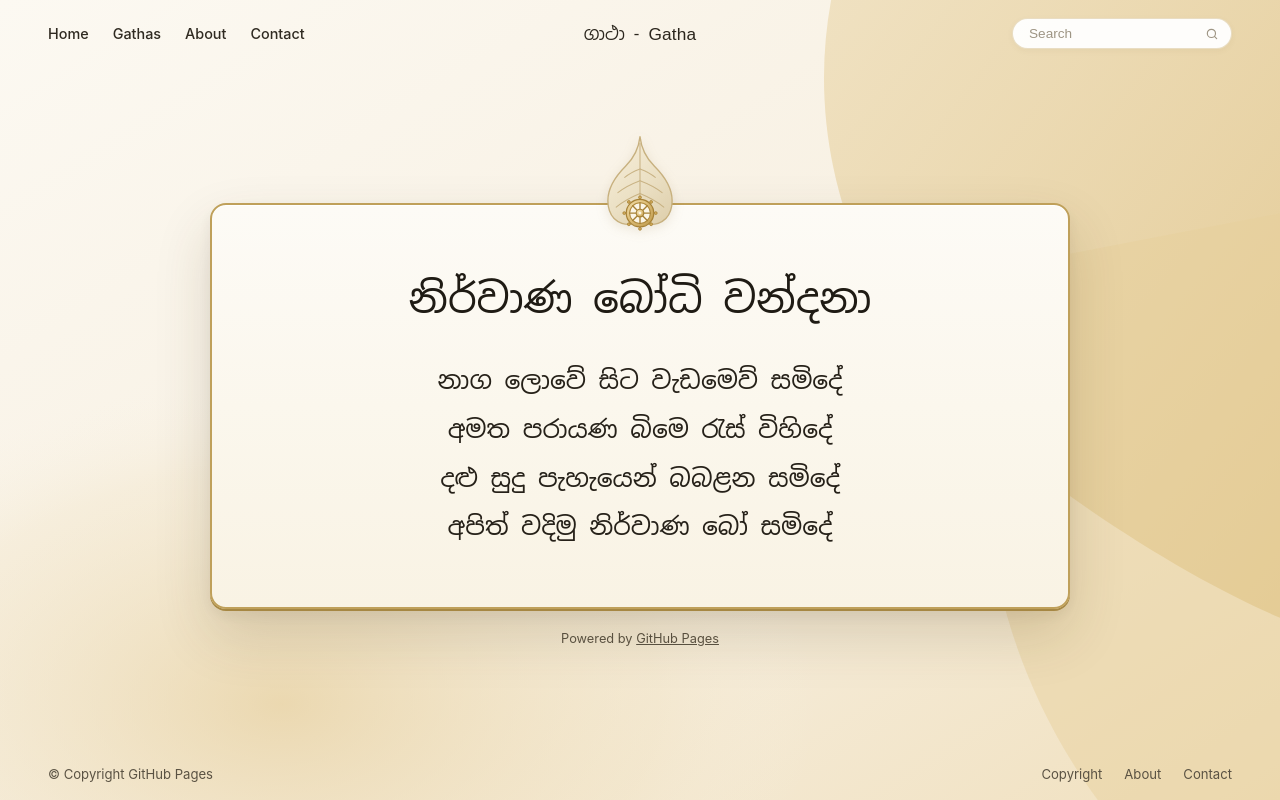
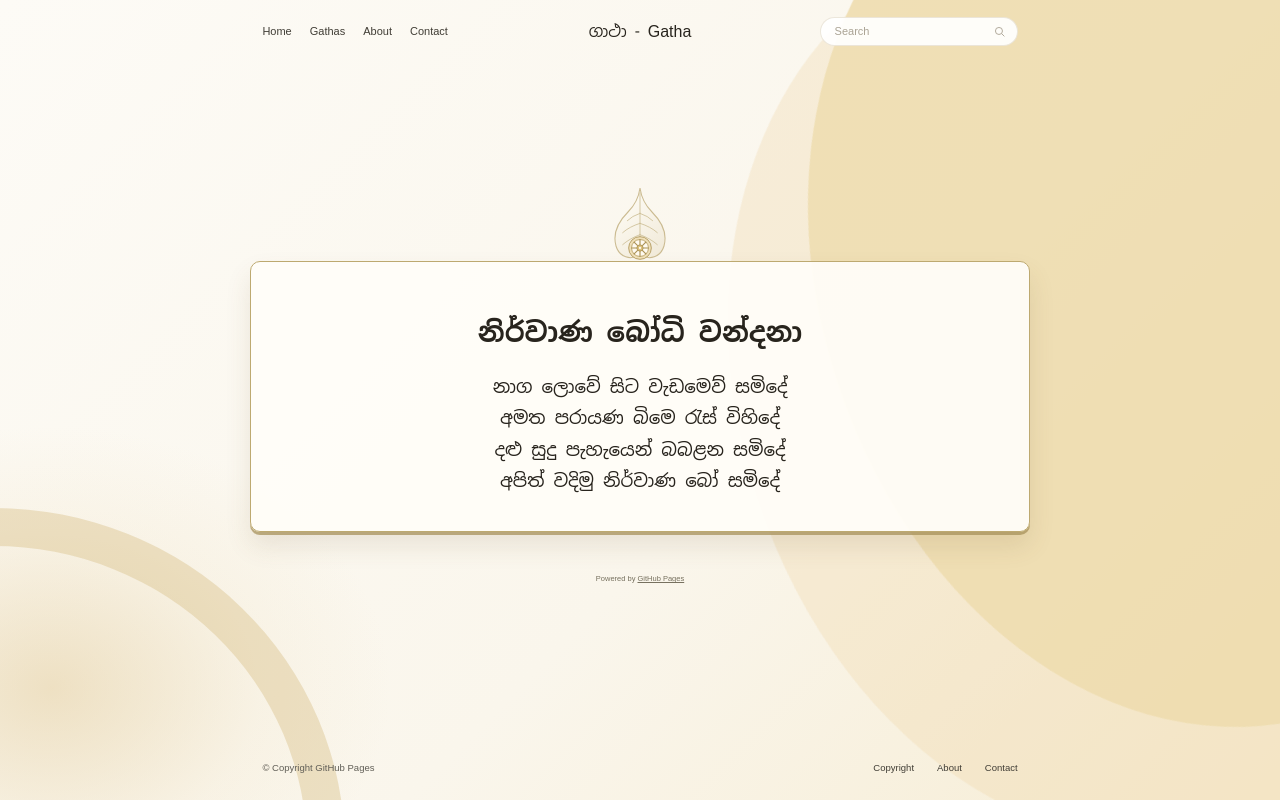
Before and after one commit to yashanthahark-bit/nirwana-bodhi-wandana, a plain HTML site: page index.html in a window 1280 px wide. Drawn offline with Linux system fonts and the light colour scheme.

Commit message:
Update index.html to match the reference web page design

```diff
--- a/index.html
+++ b/index.html
@@ -6,287 +6,275 @@
   <title>ගාථා - Gatha</title>
   <link rel="preconnect" href="https://fonts.googleapis.com" />
   <link rel="preconnect" href="https://fonts.gstatic.com" crossorigin />
-  <link
-    href="https://fonts.googleapis.com/css2?family=Noto+Sans+Sinhala:wght@400;500;600;700&display=swap"
-    rel="stylesheet"
-  />
+  <link href="https://fonts.googleapis.com/css2?family=Noto+Sans+Sinhala:wght@400;500;600&display=swap" rel="stylesheet" />
   <style>
     :root {
-      --bg-base: #fbf7ee;
-      --border-gold: #bfa05a;
-      --border-gold-dark: #a68743;
-      --text-primary: #221e17;
-      --text-secondary: #5a5243;
+      --ink: #28241d;
+      --soft-ink: #716957;
+      --gold: #baa56f;
+      --cream: #fffdf8;
     }
 
-    * {
-      box-sizing: border-box;
+    * { box-sizing: border-box; }
+
+    html, body {
       margin: 0;
-      padding: 0;
+      min-width: 320px;
+      min-height: 100%;
     }
 
     body {
-      font-family: "Noto Sans Sinhala", "Iskoola Pota", sans-serif;
       min-height: 100vh;
+      overflow-x: hidden;
       display: flex;
       flex-direction: column;
-      background-color: var(--bg-base);
-      color: var(--text-primary);
-      position: relative;
-      overflow-x: hidden;
+      color: var(--ink);
+      font-family: "Noto Sans Sinhala", "Iskoola Pota", sans-serif;
+      background:
+        radial-gradient(ellipse 34% 42% at 4% 86%, rgba(221, 194, 137, .44) 0%, rgba(239, 225, 194, .22) 48%, transparent 78%),
+        linear-gradient(135deg, #fdfbf6 0%, #faf6ec 58%, #f6ecd3 100%);
     }
 
-    /* Seamless Background Curves matching Prototype */
-    .bg-canvas {
+    body::before,
+    body::after {
+      content: "";
       position: fixed;
-      inset: 0;
-      width: 100%;
-      height: 100%;
       z-index: 0;
       pointer-events: none;
     }
 
-    /* Top Navigation Bar — Seamless over background */
+    body::before {
+      width: 56vw;
+      height: 115vh;
+      right: -20vw;
+      top: -23vh;
+      background: #eddaa9;
+      border-radius: 50% 0 0 58%;
+      transform: rotate(-12deg);
+      opacity: .82;
+      box-shadow: -8vw 12vh 0 rgba(239, 214, 166, .38);
+    }
+
+    body::after {
+      width: 49vw;
+      height: 76vh;
+      left: -28vw;
+      bottom: -49vh;
+      border: 4.8vh solid rgba(214, 187, 126, .54);
+      border-radius: 50%;
+      opacity: .7;
+    }
+
+    header, main, footer { position: relative; z-index: 2; }
+
     header {
-      position: relative;
-      z-index: 10;
+      height: 62px;
       display: grid;
       grid-template-columns: 1fr auto 1fr;
       align-items: center;
-      padding: 18px 48px;
-      background: transparent;
-      font-family: -apple-system, BlinkMacSystemFont, "Segoe UI", Roboto, sans-serif;
-      font-size: 0.9rem;
+      padding: 0 20.5%;
+      font-family: Arial, Helvetica, sans-serif;
     }
 
     nav {
       display: flex;
-      gap: 24px;
+      gap: 18px;
+      white-space: nowrap;
+      font-size: 11px;
     }
 
-    nav a {
+    nav a, .footer-links a {
+      color: #403d35;
       text-decoration: none;
-      color: #2f2a21;
-      font-weight: 500;
-      transition: color 0.2s ease;
     }
 
-    nav a:hover {
-      color: #8c6d2e;
-    }
+    nav a:hover, .footer-links a:hover { color: #8c7338; }
 
     .brand {
       font-family: "Noto Sans Sinhala", sans-serif;
-      font-size: 1.08rem;
+      font-size: 16px;
       font-weight: 500;
-      color: #2b261d;
-      letter-spacing: 0.01em;
+      white-space: nowrap;
     }
 
-    .search-box {
-      display: flex;
-      justify-content: flex-end;
-    }
+    .search-box { display: flex; justify-self: end; }
 
     .search-field {
       position: relative;
-      width: 220px;
+      width: 198px;
     }
 
     .search-field input {
       width: 100%;
-      padding: 7px 36px 7px 16px;
-      border-radius: 999px;
-      border: 1px solid rgba(191, 160, 90, 0.35);
-      background: rgba(255, 255, 255, 0.95);
-      font-size: 0.85rem;
-      color: var(--text-primary);
+      height: 29px;
+      border: 1px solid rgba(171, 151, 105, .23);
+      border-radius: 20px;
+      background: rgba(255, 255, 255, .92);
+      padding: 0 38px 0 14px;
       outline: none;
-      box-shadow: 0 2px 6px rgba(90, 70, 30, 0.05);
+      color: var(--ink);
+      font: 11px Arial, Helvetica, sans-serif;
     }
 
-    .search-field input::placeholder {
-      color: #9e9584;
-    }
+    .search-field input::placeholder { color: #aaa394; }
 
     .search-field svg {
       position: absolute;
-      right: 13px;
-      top: 50%;
-      transform: translateY(-50%);
-      width: 14px;
-      height: 14px;
-      stroke: #9e9584;
+      right: 12px;
+      top: 8px;
+      width: 13px;
+      height: 13px;
       fill: none;
+      stroke: #aaa394;
+      stroke-width: 1.7;
     }
 
-    /* Main Stage */
     main {
-      position: relative;
-      z-index: 5;
       flex: 1;
       display: flex;
       flex-direction: column;
       align-items: center;
       justify-content: center;
-      padding: 36px 24px 44px;
+      padding: 38px 24px 54px;
     }
 
     .card-wrapper {
       position: relative;
-      width: 100%;
-      max-width: 860px;
-      margin-top: 42px;
+      width: min(66.5%, 780px);
+      margin-top: 48px;
     }
 
-    /* Overlapping Bo Leaf & Detailed Dharma Chakra Emblem */
     .bo-emblem {
       position: absolute;
-      top: -72px;
+      width: 80px;
+      height: 94px;
       left: 50%;
+      top: -78px;
       transform: translateX(-50%);
-      z-index: 8;
-      pointer-events: none;
-      filter: drop-shadow(0 3px 6px rgba(135, 108, 52, 0.14));
+      z-index: 4;
     }
 
     .card {
-      width: 100%;
-      background: linear-gradient(180deg, #fdfbf6 0%, #f9f3e4 100%);
-      border: 2px solid var(--border-gold);
-      border-radius: 16px;
-      padding: 66px 48px 56px;
+      min-height: 252px;
+      display: flex;
+      flex-direction: column;
+      justify-content: center;
+      align-items: center;
+      padding: 52px 36px 35px;
+      border: 1.5px solid #bda970;
+      border-radius: 10px;
+      background: rgba(255, 253, 248, .94);
+      box-shadow:
+        0 3px 0 rgba(166, 143, 88, .72),
+        0 14px 26px rgba(104, 82, 42, .12);
       text-align: center;
-      position: relative;
-      box-shadow:
-        0 2px 0 var(--border-gold-dark),
-        0 26px 56px rgba(74, 56, 20, 0.16),
-        0 6px 16px rgba(74, 56, 20, 0.07),
-        inset 0 1px 0 rgba(255, 255, 255, 0.9);
     }
 
     h1 {
-      font-size: clamp(1.75rem, 3.4vw, 2.55rem);
-      font-weight: 500;
-      color: #1f1b14;
-      margin-bottom: 30px;
+      margin: 0 0 20px;
+      font-size: clamp(24px, 2.15vw, 30px);
       line-height: 1.35;
+      font-weight: 600;
     }
 
     .verse p {
-      font-size: clamp(1.2rem, 2.2vw, 1.56rem);
+      margin: 0;
+      font-size: clamp(17px, 1.42vw, 21px);
+      line-height: 1.72;
       font-weight: 400;
-      line-height: 1.95;
-      color: #262119;
     }
 
     .powered {
-      margin-top: 22px;
-      font-family: -apple-system, BlinkMacSystemFont, "Segoe UI", Roboto, sans-serif;
-      font-size: 0.8rem;
-      color: var(--text-secondary);
+      margin: 42px 0 0;
+      color: #77715f;
+      font: 7.5px Arial, Helvetica, sans-serif;
     }
 
     .powered a {
-      color: var(--text-secondary);
+      color: #77715f;
       text-decoration: underline;
     }
 
-    /* Footer — Seamless over background */
     footer {
-      position: relative;
-      z-index: 10;
+      min-height: 50px;
       display: flex;
-      align-items: center;
+      align-items: flex-start;
       justify-content: space-between;
-      padding: 18px 48px;
-      background: transparent;
-      font-family: -apple-system, BlinkMacSystemFont, "Segoe UI", Roboto, sans-serif;
-      font-size: 0.82rem;
-      color: var(--text-secondary);
-      flex-wrap: wrap;
-      gap: 12px;
+      padding: 12px 20.5% 0;
+      color: #605e56;
+      font: 9.5px Arial, Helvetica, sans-serif;
     }
 
     .footer-links {
       display: flex;
-      gap: 22px;
+      gap: 23px;
     }
 
-    .footer-links a {
-      text-decoration: none;
-      color: var(--text-secondary);
+    @media (max-width: 900px) {
+      header {
+        padding: 0 24px;
+        grid-template-columns: 1fr auto;
       }
 
-    .footer-links a:hover {
-      color: var(--text-primary);
+      .brand { justify-self: end; }
+      .search-box { display: none; }
+
+      footer { padding: 12px 24px 0; }
+      .card-wrapper { width: min(82%, 780px); }
     }
 
-    @media (max-width: 768px) {
+    @media (max-width: 560px) {
       header {
-        grid-template-columns: 1fr auto;
-        padding: 14px 20px;
+        height: 58px;
       }
-      .search-box {
-        display: none;
+
+      nav { gap: 10px; }
+      nav a { font-size: 10px; }
+      .brand { font-size: 13px; }
+
+      main {
+        justify-content: flex-start;
+        padding-top: 105px;
       }
+
+      .card-wrapper {
+        width: 92%;
+        margin-top: 42px;
+      }
+
       .card {
-        padding: 58px 22px 44px;
+        min-height: 270px;
+        padding: 48px 14px 32px;
       }
+
+      h1 { font-size: 21px; }
+      .verse p { font-size: 14.5px; line-height: 1.9; }
+
       footer {
-        padding: 14px 20px;
+        font-size: 8px;
       }
+
+      .footer-links { gap: 8px; }
     }
   </style>
 </head>
 <body>
-  <!-- Prototype Sweeping Golden Curves -->
-  <svg class="bg-canvas" viewBox="0 0 1440 900" preserveAspectRatio="none" aria-hidden="true">
-    <defs>
-      <linearGradient id="baseCream" x1="0%" y1="0%" x2="100%" y2="100%">
-        <stop offset="0%" stop-color="#fcf9f2" />
-        <stop offset="58%" stop-color="#f7efe0" />
-        <stop offset="100%" stop-color="#f0e0be" />
-      </linearGradient>
-      <linearGradient id="rightGoldArc" x1="0%" y1="0%" x2="100%" y2="100%">
-        <stop offset="0%" stop-color="#eddcb6" stop-opacity="0.78" />
-        <stop offset="100%" stop-color="#e1c68c" stop-opacity="0.92" />
-      </linearGradient>
-      <radialGradient id="bottomLeftGlow" cx="22%" cy="88%" r="42%">
-        <stop offset="0%" stop-color="#e5cd99" stop-opacity="0.68" />
-        <stop offset="70%" stop-color="#efe0be" stop-opacity="0.28" />
-        <stop offset="100%" stop-color="#fbf7ee" stop-opacity="0" />
-      </radialGradient>
-    </defs>
-
-    <rect width="1440" height="900" fill="url(#baseCream)" />
-    <rect width="1440" height="900" fill="url(#bottomLeftGlow)" />
-
-    <path
-      d="M935,0 C900,190 980,390 1165,530 C1275,612 1370,665 1440,695 L1440,0 Z"
-      fill="url(#rightGoldArc)"
-    />
-    <path
-      d="M1180,290 C1065,450 1095,710 1235,900 L1440,900 L1440,240 Z"
-      fill="#e6cf9c"
-      fill-opacity="0.48"
-    />
-  </svg>
-
   <header>
-    <nav aria-label="Primary Navigation">
+    <nav aria-label="Primary navigation">
       <a href="index.html">Home</a>
       <a href="bodhi-wandana.html">Gathas</a>
       <a href="about.html">About</a>
       <a href="contact.html">Contact</a>
     </nav>
+
     <div class="brand">ගාථා - Gatha</div>
+
     <div class="search-box">
       <div class="search-field">
         <input type="search" placeholder="Search" aria-label="Search" />
-        <svg viewBox="0 0 24 24" stroke-width="2" stroke-linecap="round" stroke-linejoin="round">
-          <circle cx="11" cy="11" r="7" />
-          <line x1="20" y1="20" x2="16.2" y2="16.2" />
+        <svg viewBox="0 0 24 24" aria-hidden="true">
+          <circle cx="11" cy="11" r="6.5" />
+          <line x1="16" y1="16" x2="21" y2="21" />
         </svg>
       </div>
     </div>
@@ -294,81 +282,40 @@
 
   <main>
     <div class="card-wrapper">
-      <!-- Sacred Bo Leaf & Crisp 8-Spoked Dharma Chakra -->
-      <div class="bo-emblem" aria-hidden="true">
-        <svg width="102" height="120" viewBox="0 0 120 140">
+      <svg class="bo-emblem" viewBox="0 0 120 140" aria-hidden="true">
         <defs>
-            <linearGradient id="boLeafGrad" x1="20%" y1="0%" x2="85%" y2="100%">
-              <stop offset="0%" stop-color="#f7eed9" />
-              <stop offset="55%" stop-color="#ebe0c4" />
-              <stop offset="100%" stop-color="#dfd0ad" />
+          <linearGradient id="leaf" x1="20%" y1="0%" x2="80%" y2="100%">
+            <stop offset="0%" stop-color="#fffdf7" />
+            <stop offset="100%" stop-color="#f1ead9" />
           </linearGradient>
-            <radialGradient id="chakraGold" cx="35%" cy="35%" r="70%">
-              <stop offset="0%" stop-color="#f5e3b3" />
-              <stop offset="60%" stop-color="#dfc17d" />
-              <stop offset="100%" stop-color="#c39f52" />
-            </radialGradient>
         </defs>
 
-          <!-- Heart-shaped Sacred Bo Leaf with Long Drip-Tip -->
-          <path
-            d="M60 6
-               C61.5 20, 66 30, 77 41
-               C93 57, 102 74, 96 93
-               C91 108, 74 114, 60 105
-               C46 114, 29 108, 24 93
-               C18 74, 27 57, 43 41
-               C54 30, 58.5 20, 60 6 Z"
-            fill="url(#boLeafGrad)"
-            stroke="#c7b07e"
-            stroke-width="1.6"
-            stroke-linejoin="round"
-          />
+        <path d="M60 7 C62 22 67 32 78 43 C94 59 101 76 96 94 C91 111 74 116 60 107 C46 116 29 111 24 94 C19 76 26 59 42 43 C53 32 58 22 60 7Z"
+              fill="url(#leaf)" stroke="#cbbb91" stroke-width="1.6" />
 
-          <!-- Delicate Leaf Midrib and Lateral Veins -->
-          <g stroke="#c3ab79" stroke-width="1.25" stroke-linecap="round" fill="none" opacity="0.85">
-            <path d="M60 14 L60 104" />
-            <path d="M60 44 Q49 48 42 54" />
-            <path d="M60 44 Q71 48 78 54" />
-            <path d="M60 58 Q44 64 34 72" />
-            <path d="M60 58 Q76 64 86 72" />
-            <path d="M60 73 Q43 80 32 89" />
-            <path d="M60 73 Q77 80 88 89" />
+        <g fill="none" stroke="#cbbb91" stroke-width="1.2" stroke-linecap="round">
+          <path d="M60 14 L60 106" />
+          <path d="M60 45 Q48 49 41 56" />
+          <path d="M60 45 Q72 49 79 56" />
+          <path d="M60 60 Q44 65 34 74" />
+          <path d="M60 60 Q76 65 86 74" />
+          <path d="M60 77 Q44 83 34 92" />
+          <path d="M60 77 Q76 83 86 92" />
         </g>
 
-          <!-- Rich Golden 8-Spoked Dharma Chakra (Wheel of Dhamma) -->
-          <g transform="translate(60, 96)">
-            <!-- Outer Finials / Knobs -->
-            <g fill="#cfa958" stroke="#a68136" stroke-width="0.9">
-              <circle cx="0" cy="-18.5" r="1.7" />
-              <circle cx="0" cy="18.5" r="1.7" />
-              <circle cx="-18.5" cy="0" r="1.7" />
-              <circle cx="18.5" cy="0" r="1.7" />
-              <circle cx="-13.1" cy="-13.1" r="1.7" />
-              <circle cx="13.1" cy="13.1" r="1.7" />
-              <circle cx="13.1" cy="-13.1" r="1.7" />
-              <circle cx="-13.1" cy="13.1" r="1.7" />
+        <g transform="translate(60 97)">
+          <circle r="17" fill="#efdfb7" stroke="#aa9152" stroke-width="1.2" />
+          <circle r="12.7" fill="#fffaf0" stroke="#b39a5e" stroke-width="1.2" />
+          <g stroke="#aa9152" stroke-width="1.7" stroke-linecap="round">
+            <line x1="0" y1="-12.5" x2="0" y2="12.5" />
+            <line x1="-12.5" y1="0" x2="12.5" y2="0" />
+            <line x1="-8.8" y1="-8.8" x2="8.8" y2="8.8" />
+            <line x1="8.8" y1="-8.8" x2="-8.8" y2="8.8" />
           </g>
-
-            <!-- Outer Rim -->
-            <circle r="16.2" fill="url(#chakraGold)" stroke="#a68136" stroke-width="1.4" />
-            <!-- Inner Cutout Circle -->
-            <circle r="12.2" fill="#fbf5e6" stroke="#b08b3e" stroke-width="1.2" />
-
-            <!-- 8 Spokes -->
-            <g stroke="#a68136" stroke-width="1.6" stroke-linecap="round">
-              <line x1="0" y1="-12.2" x2="0" y2="12.2" />
-              <line x1="-12.2" y1="0" x2="12.2" y2="0" />
-              <line x1="-8.6" y1="-8.6" x2="8.6" y2="8.6" />
-              <line x1="8.6" y1="-8.6" x2="-8.6" y2="8.6" />
-            </g>
-
-            <!-- Central Hub -->
-            <circle r="4.5" fill="url(#chakraGold)" stroke="#a68136" stroke-width="1.3" />
-            <circle r="1.6" fill="#fbf5e6" />
+          <circle r="4.7" fill="#dabf79" stroke="#aa9152" stroke-width="1.2" />
+          <circle r="1.7" fill="#fffaf0" />
         </g>
       </svg>
-      </div>
 
       <article class="card">
         <h1>නිර්වාණ බෝධි වන්දනා</h1>
@@ -381,9 +328,7 @@
       </article>
     </div>
 
-    <p class="powered">
-      Powered by <a href="https://pages.github.com/" target="_blank" rel="noopener">GitHub Pages</a>
-    </p>
+    <p class="powered">Powered by <a href="https://pages.github.com/" target="_blank" rel="noopener">GitHub Pages</a></p>
   </main>
 
   <footer>
```
Lines whose indentation alone changed are shown as unchanged.
